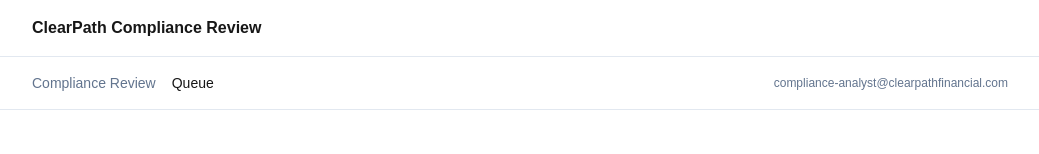
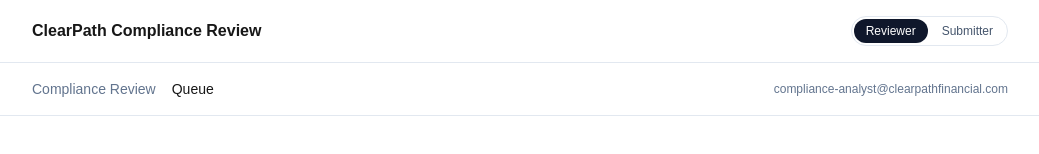
Before and after one commit to melmckune/marketing-compliance-checker, a Next.js app: page /reviewer in a window 1280 px wide. Shown: the top 154 px of the page, without its empty margins (120-1159 px from the left). Built offline with nearby package versions, Linux system fonts and the light colour scheme; no server answers; the database is empty.

Commit message:
added role switching for different views

```diff
--- a/src/app/page.tsx
+++ b/src/app/page.tsx
@@ -1,7 +1,8 @@
 import { redirect } from "next/navigation";
 
-// No landing page yet — reviewer is the only role built so far. Redirect
-// here to /submitter once that side exists and a real root page is needed.
+// No dedicated landing page — reviewer is just the default starting point.
+// The header's role switcher (see components/role-switcher.tsx) is what
+// actually lets you flip between reviewer and submitter from here.
 export default function Home() {
   redirect("/reviewer");
 }
--- a/src/components/header.tsx
+++ b/src/components/header.tsx
@@ -1,17 +1,19 @@
 import Link from "next/link";
+import { RoleSwitcher } from "./role-switcher";
 
-// Brand-only bar shared by every route. Each role owns its own nav/identity
-// row below this (see reviewer/layout.tsx and (submitter)/layout.tsx) — this
-// used to also show a static "Reviewer" badge, which was wrong on submitter
-// pages now that both roles exist. No real auth in this build; CLAUDE.md
-// calls for a proper role switcher here eventually.
+// Brand bar + role switcher, shared by every route. Each role still owns
+// its own nav/identity row below this (see reviewer/layout.tsx and
+// (submitter)/layout.tsx) for within-role navigation; this is just for
+// flipping between the two perspectives, per CLAUDE.md's "no real auth — a
+// role switcher in the header" design call.
 export function Header() {
   return (
     <header className="border-b border-slate-200 dark:border-slate-800">
-      <div className="mx-auto flex max-w-5xl items-center px-6 py-4">
+      <div className="mx-auto flex max-w-5xl items-center justify-between px-6 py-4">
         <Link href="/" className="font-semibold">
           ClearPath Compliance Review
         </Link>
+        <RoleSwitcher />
       </div>
     </header>
   );
--- /dev/null
+++ b/src/components/role-switcher.tsx
@@ -0,0 +1,47 @@
+"use client";
+
+import Link from "next/link";
+import { usePathname } from "next/navigation";
+
+// No real auth in this build (see CLAUDE.md) — this just navigates between
+// the two role sections and highlights whichever one the current URL is in.
+// Production would derive the role from the authenticated session instead.
+export function RoleSwitcher() {
+  const pathname = usePathname();
+  const isReviewer = pathname.startsWith("/reviewer");
+  const isSubmitter = pathname.startsWith("/submissions") || pathname.startsWith("/submit");
+
+  return (
+    <div className="flex items-center gap-0.5 rounded-full border border-slate-200 p-0.5 text-xs font-medium dark:border-slate-700">
+      <RoleLink href="/reviewer" active={isReviewer}>
+        Reviewer
+      </RoleLink>
+      <RoleLink href="/submissions" active={isSubmitter}>
+        Submitter
+      </RoleLink>
+    </div>
+  );
+}
+
+function RoleLink({
+  href,
+  active,
+  children,
+}: {
+  href: string;
+  active: boolean;
+  children: React.ReactNode;
+}) {
+  return (
+    <Link
+      href={href}
+      className={`rounded-full px-3 py-1 transition-colors ${
+        active
+          ? "bg-slate-900 text-white dark:bg-white dark:text-slate-900"
+          : "text-slate-600 hover:text-slate-900 dark:text-slate-400 dark:hover:text-white"
+      }`}
+    >
+      {children}
+    </Link>
+  );
+}
```
